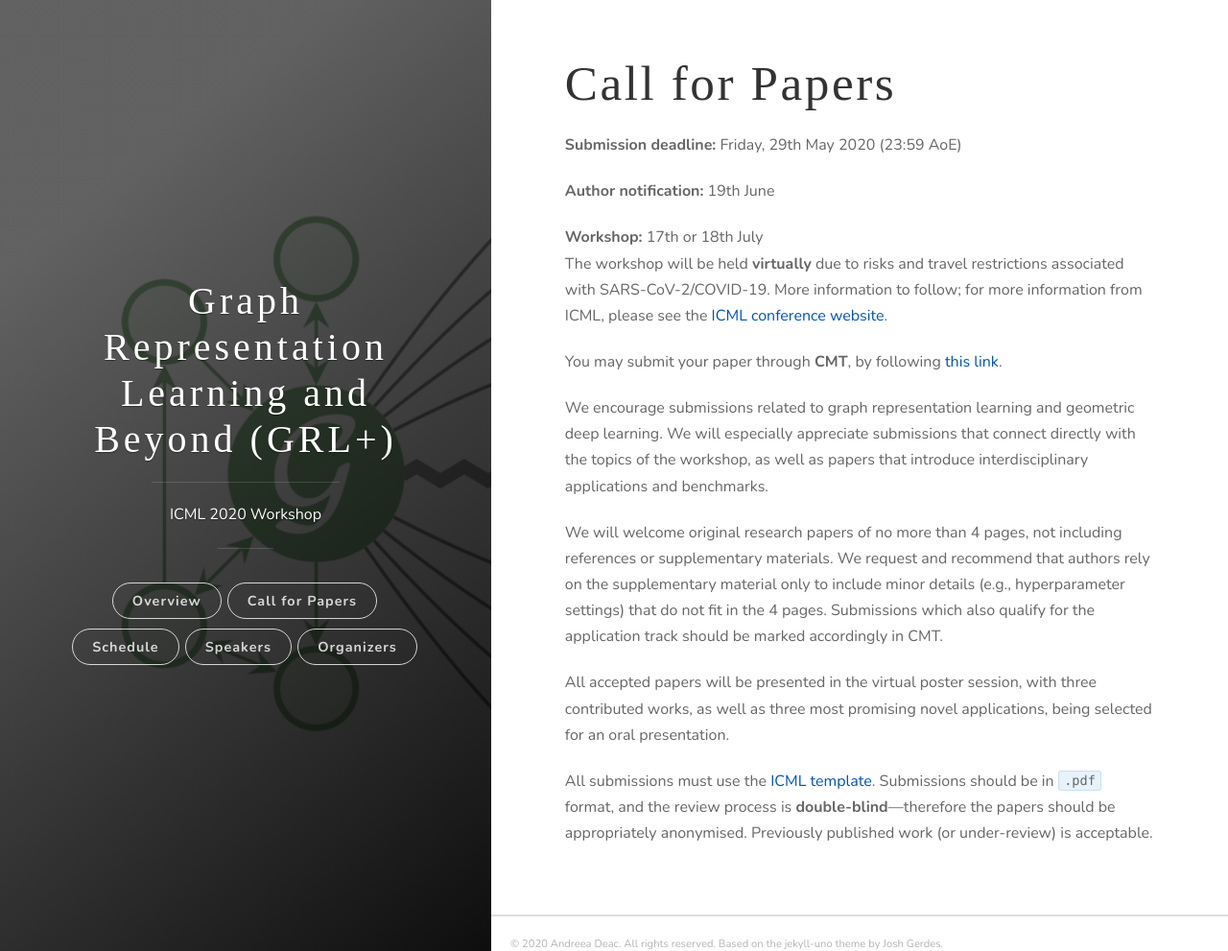
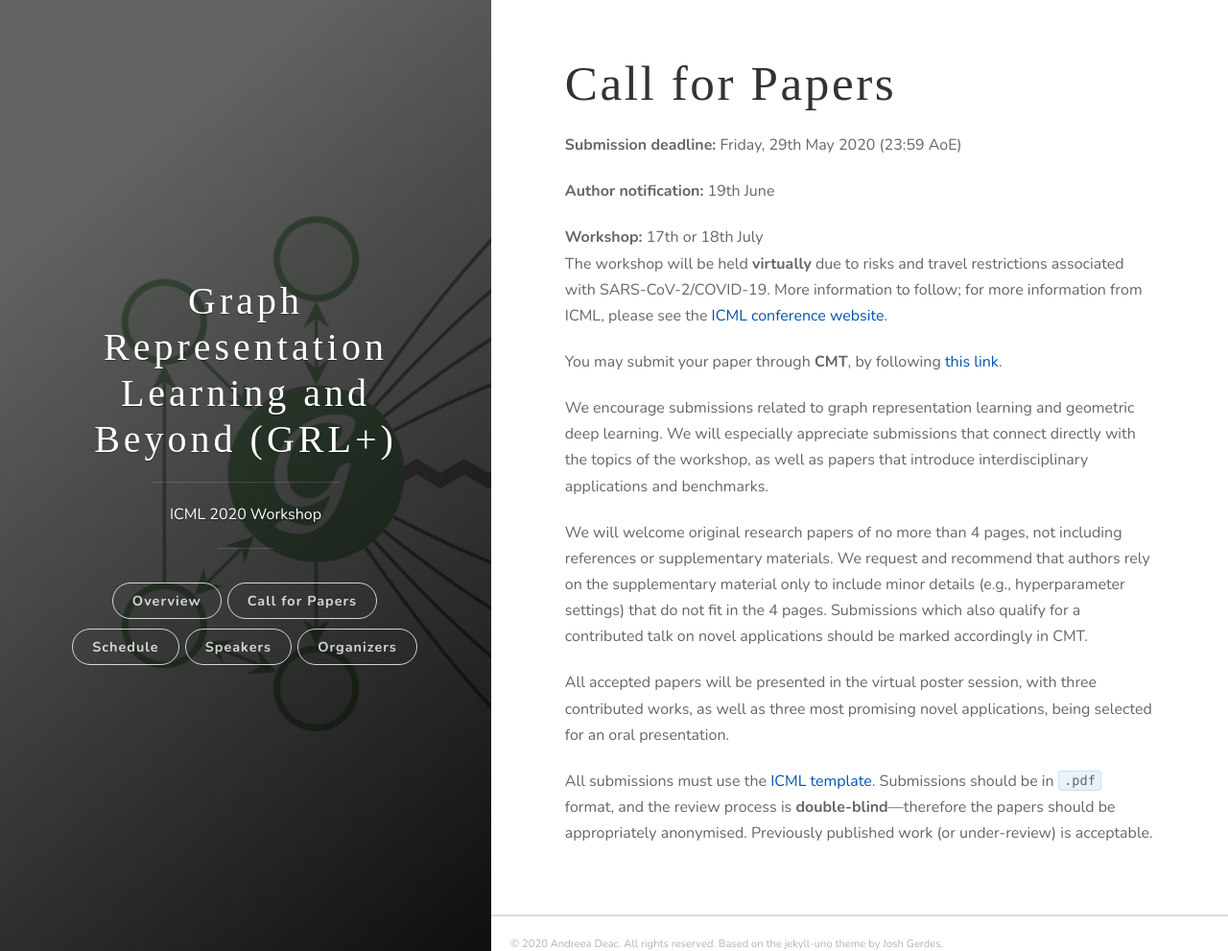
Before and after one commit to grlplus/grlplus.github.io, a Jekyll site: the page built from cfp.md, in a window 1280 px wide and 991 px high. Shown: the whole window at 96% size. Built offline with Jekyll 4.4.1, drawn with Linux system fonts in a browser that asks for light colours; some web fonts are replaced.

Commit message:
rephrase applications

```diff
--- a/cfp.md
+++ b/cfp.md
@@ -15,7 +15,7 @@ You may submit your paper through **CMT**, by following [this link](https://cmt3
 
 We encourage submissions related to graph representation learning and geometric deep learning. We will especially appreciate submissions that connect directly with the topics of the workshop, as well as papers that introduce interdisciplinary applications and benchmarks.
 
-We will welcome original research papers of no more than 4 pages, not including references or supplementary materials. We request and recommend that authors rely on the supplementary material only to include minor details (e.g., hyperparameter settings) that do not fit in the 4 pages. Submissions which also qualify for the application track should be marked accordingly in CMT.
+We will welcome original research papers of no more than 4 pages, not including references or supplementary materials. We request and recommend that authors rely on the supplementary material only to include minor details (e.g., hyperparameter settings) that do not fit in the 4 pages. Submissions which also qualify for a contributed talk on novel applications should be marked accordingly in CMT.
 
 All accepted papers will be presented in the virtual poster session, with three contributed works, as well as three most promising novel applications, being selected for an oral presentation.
 
```
